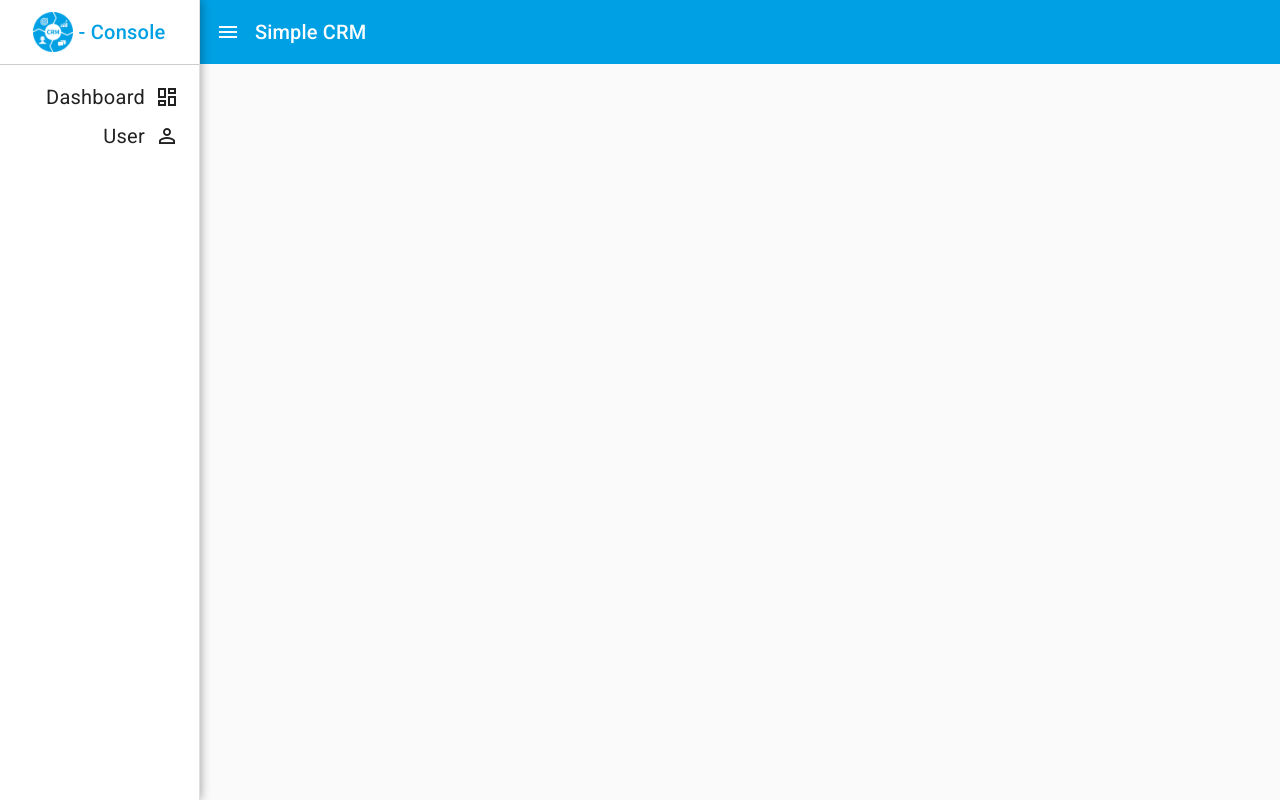
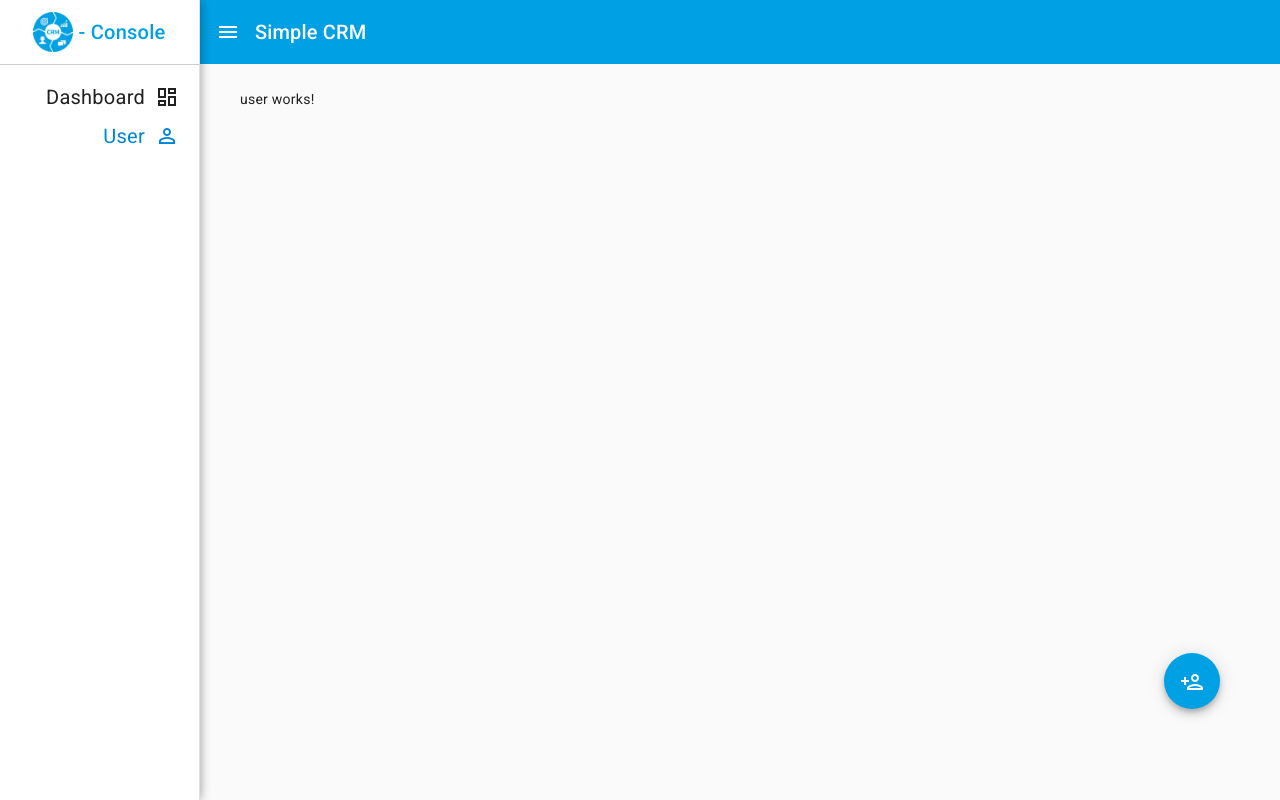
Before and after one commit to BastianHarttung/Simple-CRM, an Angular app: page /user in a window 1280 px wide. Before the commit this address led to /. Built offline with nearby package versions, Linux system fonts and the light colour scheme.

Commit message:
routing to mainpage and add user button

```diff
--- a/src/app/app-routing.module.ts
+++ b/src/app/app-routing.module.ts
@@ -1,10 +1,17 @@
-import { NgModule } from '@angular/core';
-import { RouterModule, Routes } from '@angular/router';
+import {NgModule} from '@angular/core';
+import {RouterModule, Routes} from '@angular/router';
+import {DashboardComponent} from "./dashboard/dashboard.component";
+import {UserComponent} from "./user/user.component";
 
-const routes: Routes = [];
+const routes: Routes = [
+  {path: "", component: DashboardComponent},
+  {path: "dashboard", component: DashboardComponent},
+  {path: "user", component: UserComponent}
+];
 
 @NgModule({
   imports: [RouterModule.forRoot(routes)],
   exports: [RouterModule]
 })
-export class AppRoutingModule { }
+export class AppRoutingModule {
+}
--- a/src/app/app.component.html
+++ b/src/app/app.component.html
@@ -7,8 +7,15 @@
     </div>
 
     <ul class="menu-items">
-      <li>Dashboard<mat-icon>dashboard</mat-icon></li>
-      <li>User<mat-icon>person_outline</mat-icon></li>
+
+      <li routerLink='/dashboard'  routerLinkActive="active-route">Dashboard
+        <mat-icon>dashboard</mat-icon>
+      </li>
+
+      <li routerLink='/user'  routerLinkActive="active-route">User
+        <mat-icon>person_outline</mat-icon>
+      </li>
+
     </ul>
 
   </mat-drawer>
@@ -20,4 +27,8 @@
     </mat-toolbar>
   </div>
 
+  <div class="router-container">
+    <router-outlet></router-outlet>
+  </div>
+
 </mat-drawer-container>
--- a/src/app/app.component.scss
+++ b/src/app/app.component.scss
@@ -50,6 +50,12 @@
 .menu-items {
   font-size: 20px;
   list-style: none;
+
+  a {
+    color: black;
+    text-decoration: none;
+  }
+
   li {
     display: flex;
     justify-content: flex-end;
@@ -57,11 +63,24 @@
     margin-right: 20px;
     margin-bottom: 15px;
     cursor: pointer;
-    &:hover{
+
+    &:hover {
       color: var(--primary-color);
     }
   }
+
   mat-icon {
     margin-left: 10px;
   }
 }
+
+.active-route{
+  color: var(--primary-darker-color);
+}
+
+//----------------------MainPage---------------------
+.router-container {
+  min-height: 80vh;
+  position: relative;
+  margin: 25px 40px;
+}
--- /dev/null
+++ b/src/app/dashboard/dashboard.component.html
@@ -0,0 +1 @@
+<p>dashboard works!</p>
--- /dev/null
+++ b/src/app/dashboard/dashboard.component.ts
@@ -0,0 +1,15 @@
+import { Component, OnInit } from '@angular/core';
+
+@Component({
+  selector: 'app-dashboard',
+  templateUrl: './dashboard.component.html',
+  styleUrls: ['./dashboard.component.scss']
+})
+export class DashboardComponent implements OnInit {
+
+  constructor() { }
+
+  ngOnInit(): void {
+  }
+
+}
--- /dev/null
+++ b/src/app/user/user.component.html
@@ -0,0 +1,5 @@
+<p>user works!</p>
+
+<button class="btn-user-add" mat-fab color="primary" >
+  <mat-icon>person_add</mat-icon>
+</button>
--- /dev/null
+++ b/src/app/user/user.component.scss
@@ -0,0 +1,5 @@
+.btn-user-add{
+  position: absolute;
+  right: 20px;
+  bottom: 20px;
+}
--- /dev/null
+++ b/src/app/user/user.component.ts
@@ -0,0 +1,15 @@
+import { Component, OnInit } from '@angular/core';
+
+@Component({
+  selector: 'app-user',
+  templateUrl: './user.component.html',
+  styleUrls: ['./user.component.scss']
+})
+export class UserComponent implements OnInit {
+
+  constructor() { }
+
+  ngOnInit(): void {
+  }
+
+}
```
Also changed, not shown: src/app/app.module.ts (+11 -2 lines), src/app/dashboard/dashboard.component.scss (added), src/manifest.json, 2 other files (tests, documents, lock files or other folders).
